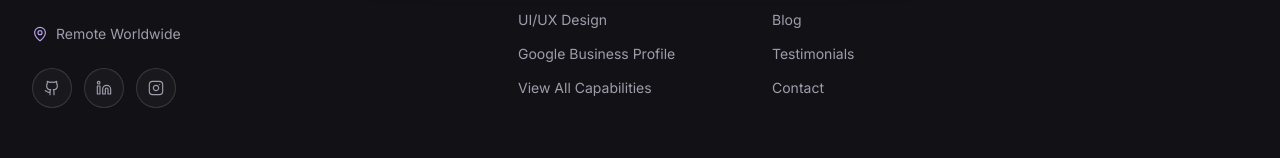
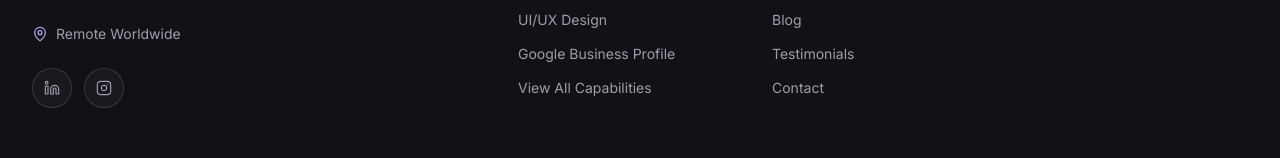
Before and after one commit to Muhammad-Arham-6886/digiflix, a Next.js app: page /faqs in a window 1280 px wide. Shown: the part 1748-1906 px from the top of the page. Built offline with nearby package versions, Linux system fonts and the light colour scheme; no server answers.

Commit message:
Update LinkedIn URL, remove GitHub social link

```diff
--- a/components/layout/footer.tsx
+++ b/components/layout/footer.tsx
@@ -41,7 +41,6 @@ export function Footer() {
               </p>
               <div className="flex items-center gap-3">
                 {[
-                  { name: "Github", href: siteConfig.socials.github, icon: "Github" },
                   { name: "Linkedin", href: siteConfig.socials.linkedin, icon: "Linkedin" },
                   { name: "Instagram", href: siteConfig.socials.instagram, icon: "Instagram" },
                 ].map((s) => (
--- a/lib/site.ts
+++ b/lib/site.ts
@@ -17,8 +17,7 @@ export const siteConfig = {
   locale: "en_US",
   twitterHandle: "@voxdigitalagency",
   socials: {
-    github: "https://github.com/voxdigitalagency",
-    linkedin: "https://www.linkedin.com/company/voxdigitalagency",
+    linkedin: "https://www.linkedin.com/company/vox-digital-agency/",
     x: "https://x.com/voxdigitalagency",
     instagram: "https://instagram.com/voxdigitalagency",
   },
```
